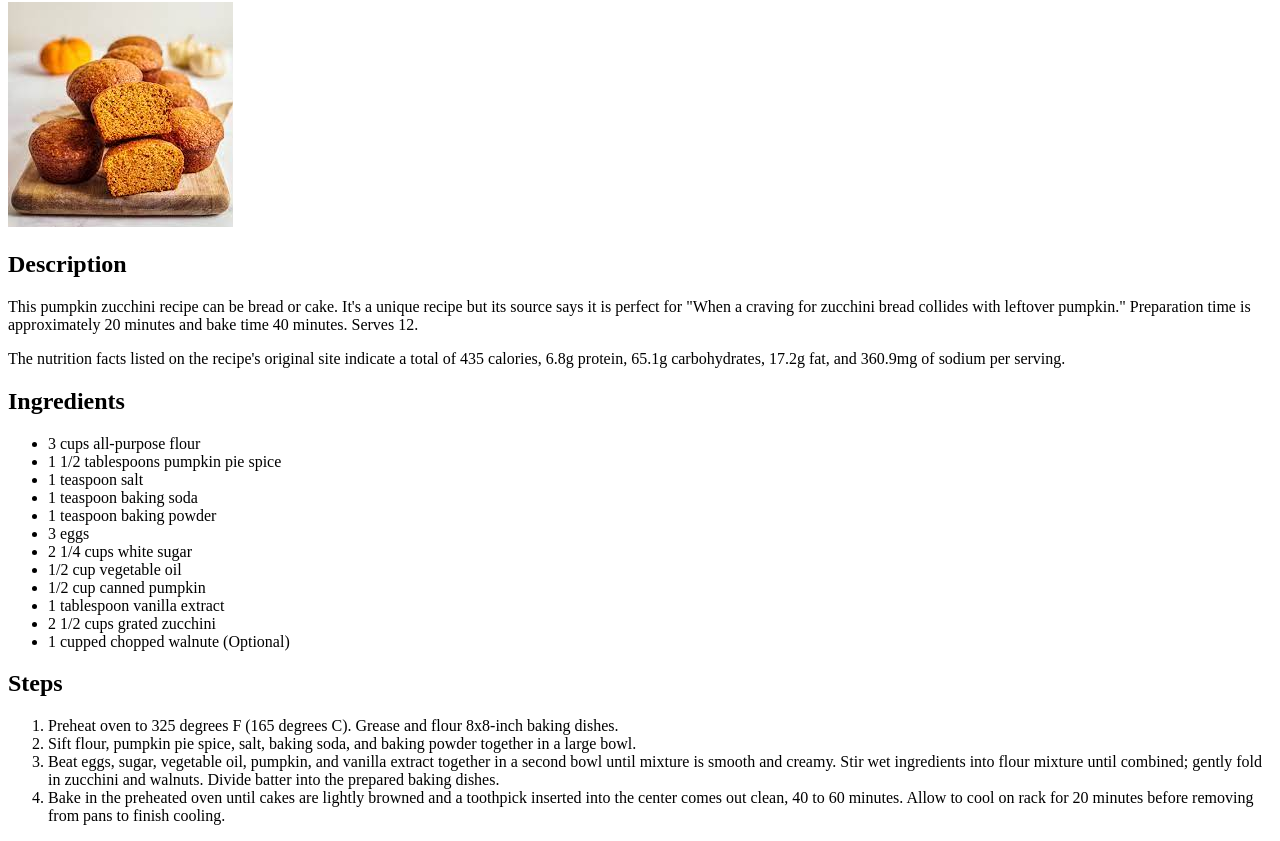
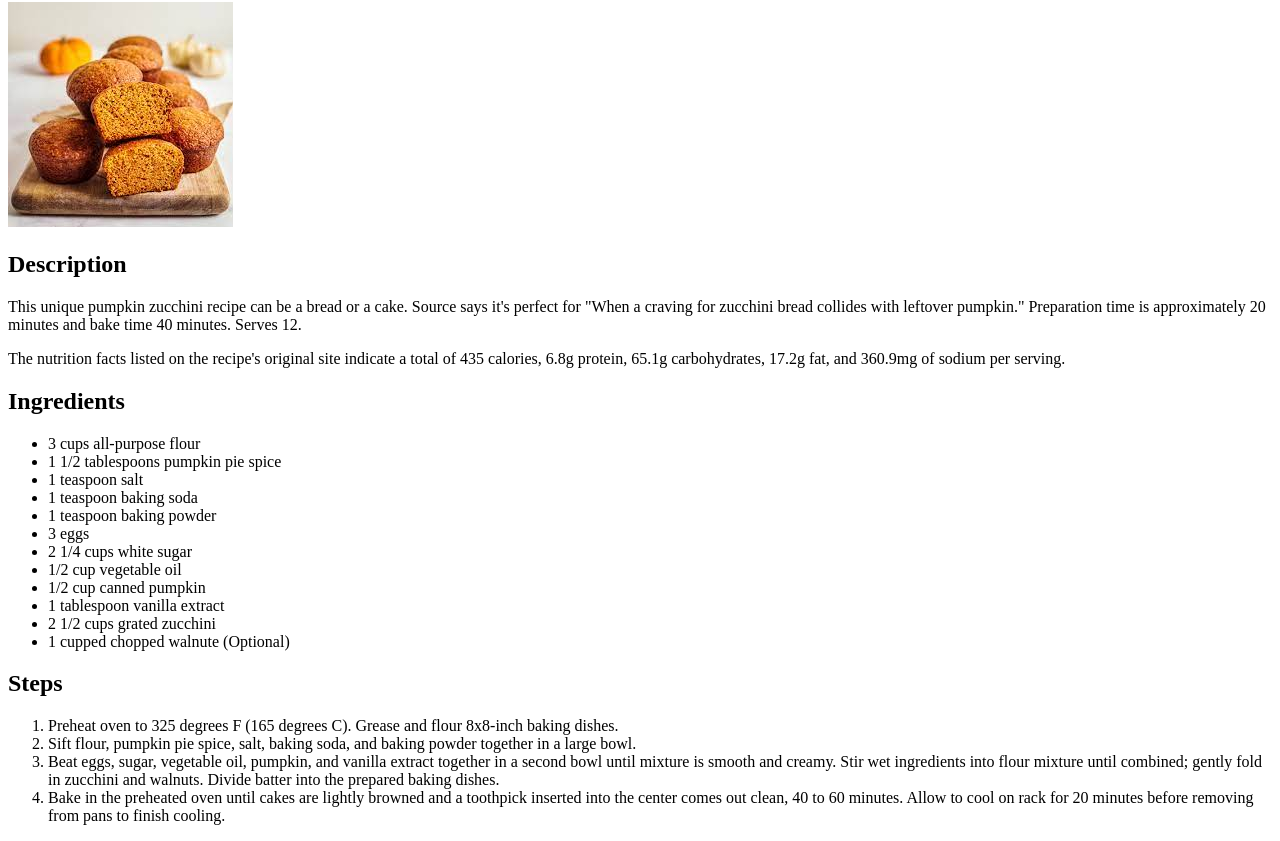
Before and after one commit to grantgolden13/odin-recipes, a plain HTML site: page recipes/pumpkin-zucchini.html in a window 1280 px wide. Shown: the part 78-919 px from the top of the page. Drawn offline with Linux system fonts and the light colour scheme.

Commit message:
edit description

```diff
--- a/recipes/pumpkin-zucchini.html
+++ b/recipes/pumpkin-zucchini.html
@@ -10,7 +10,7 @@
     <h1>Pumpkin Zucchini Bread</h1>
     <img src="../images/pumpkin-zucchini.jpg" alt="Moist pumpkin zucchini muffins">
     <h2>Description</h2>
-    <p>This pumpkin zucchini recipe can be bread or cake. It's a unique recipe but its source says it is perfect for "When a craving for zucchini bread collides with leftover pumpkin." Preparation time is approximately 20 minutes and bake time 40 minutes. Serves 12.</p>
+    <p>This unique pumpkin zucchini recipe can be a bread or a cake. Source says it's perfect for "When a craving for zucchini bread collides with leftover pumpkin." Preparation time is approximately 20 minutes and bake time 40 minutes. Serves 12.</p>
     <p>The nutrition facts listed on the recipe's original site indicate a total of 435 calories, 6.8g protein, 65.1g carbohydrates, 17.2g fat, and 360.9mg of sodium per serving. </p>
     <h2>Ingredients</h2>
     <ul>
```
